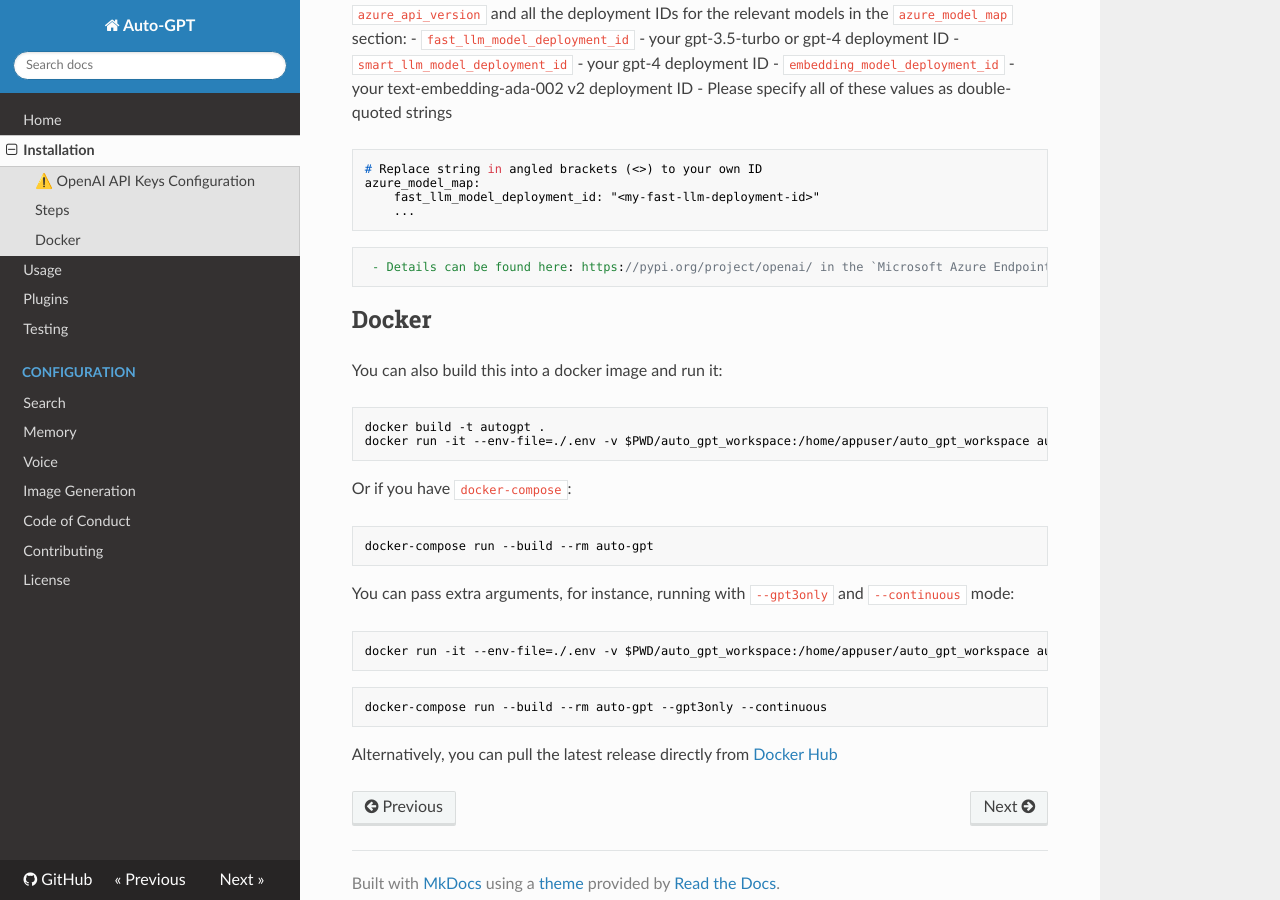
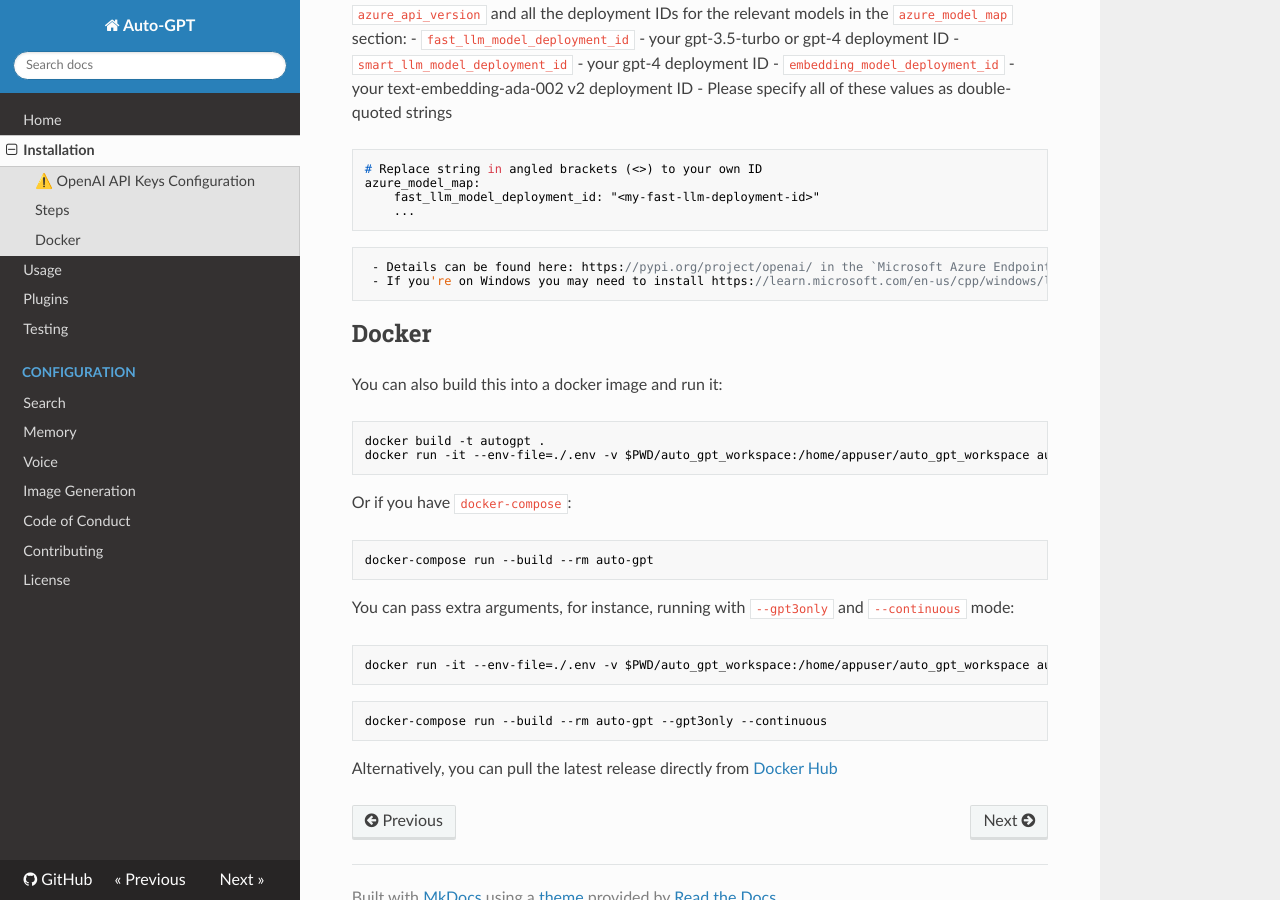
Before and after one commit to dg31234df1/tgpt, an MkDocs documentation site: the page built from docs/installation.md, in a window 1280 px wide and 900 px high, scrolled down 1578 px. Built offline with MkDocs 1.6.1, drawn with Linux system fonts in a browser that asks for light colours; nearby versions of some CDN libraries.

Commit message:
Update installation.md (#2970)

````diff
--- a/docs/installation.md
+++ b/docs/installation.md
@@ -70,6 +70,7 @@
     ...
 ```
      - Details can be found here: https://pypi.org/project/openai/ in the `Microsoft Azure Endpoints` section and here: https://learn.microsoft.com/en-us/azure/cognitive-services/openai/tutorials/embeddings?tabs=command-line for the embedding model.
+     - If you're on Windows you may need to install https://learn.microsoft.com/en-us/cpp/windows/latest-supported-vc-redist?view=msvc-170
 
 ## Docker
 
````
